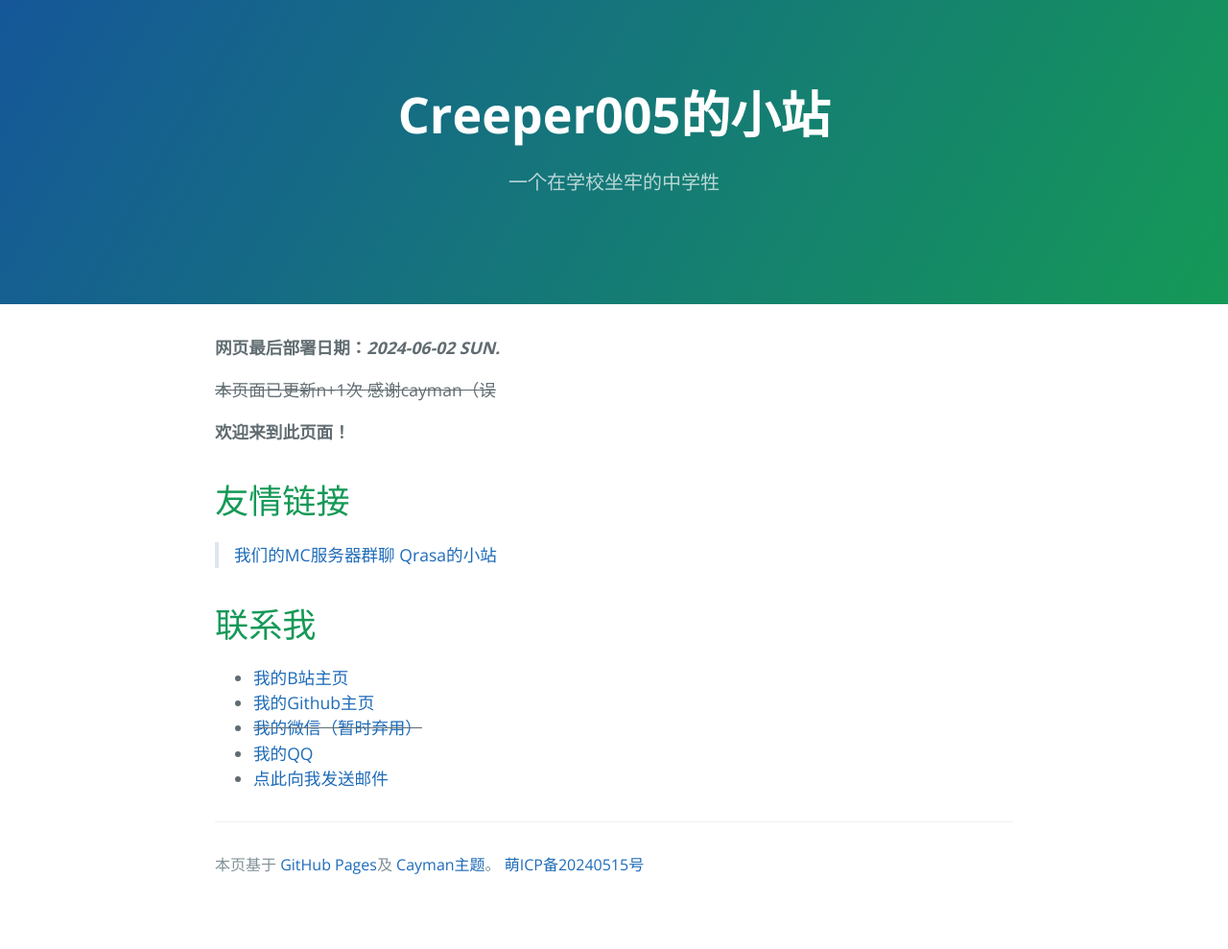
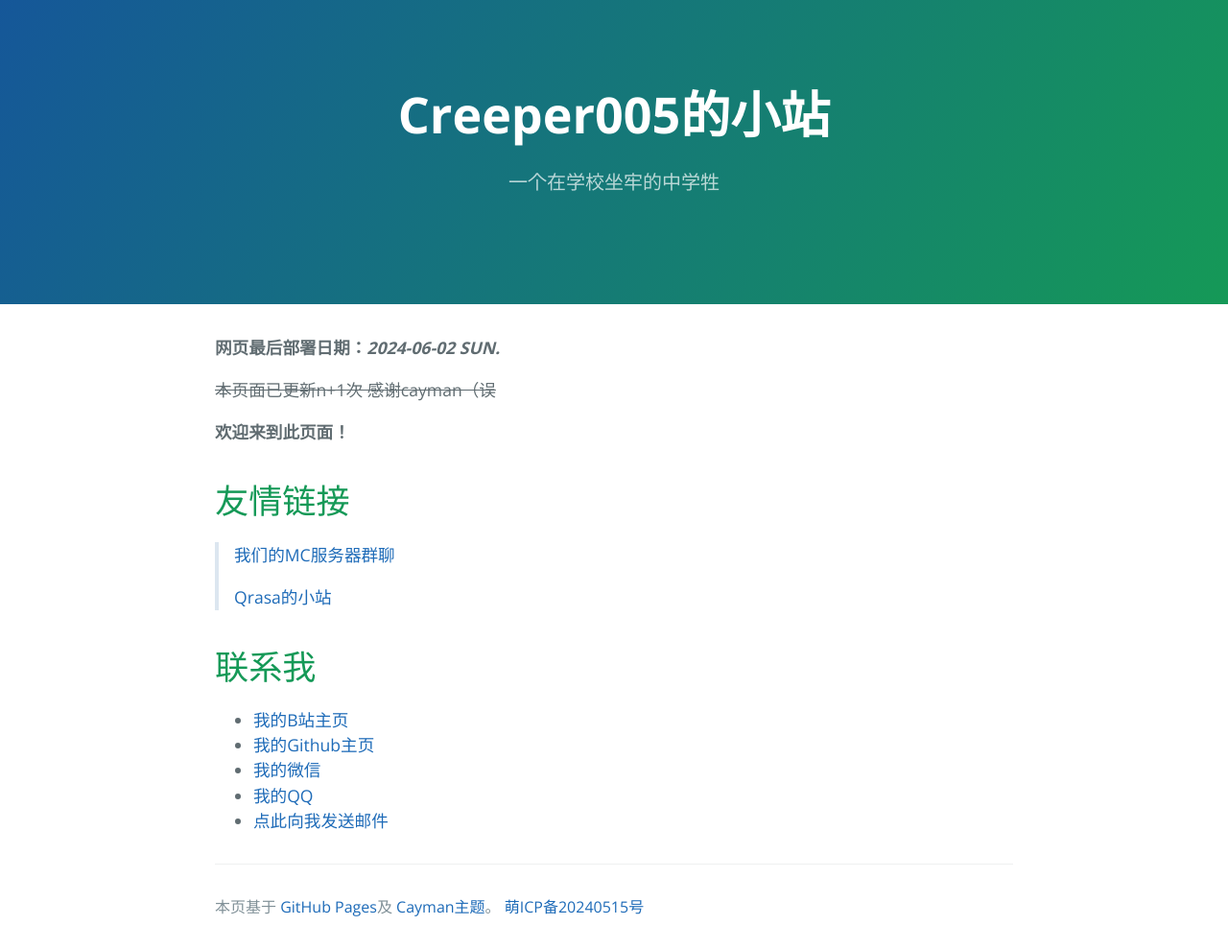
Before and after one commit to Creeper005bili/creeper005bili.github.io, a Jekyll site: the page built from index.md, in a window 1280 px wide. Shown: the whole page at 96% size. Built offline with Jekyll 4.4.1, drawn with Linux system fonts in a browser that asks for light colours; before the commit the page ends 945 px from its top, so only the background shows below that.

Commit message:
Update index.md

```diff
--- a/index.md
+++ b/index.md
@@ -11,12 +11,13 @@ layout: default
 # 友情链接
 
 > [我们的MC服务器群聊](https://qm.qq.com/q/NEL99RRFW8)
+>
 > [Qrasa的小站](https://qrasa.cn)
 
 # 联系我
 
-* [我的B站主页](https://space.bilibili.com/610810017)
-* [我的Github主页](https://github.com/creeper005bili)
-* ~~[我的微信（暂时弃用）](../images/wechat.png)~~
-* [我的QQ](../images/qq.png)
-* [点此向我发送邮件](mailto:creeper005_bili@outlook.com)
+* <a href="https://space.bilibili.com/610810017" target="_blank">我的B站主页</a>
+* <a href="https://github.com/creeper005bili" target="_blank">我的Github主页</a>
+* <a href="../images/wechat.png" target="_blank">我的微信</a>
+* <a href="../images/qq.png" target="_blank">我的QQ</a>
+* <a href="mailto:creeper005_bili@outlook.com" target="_blank">点此向我发送邮件</a>
```
